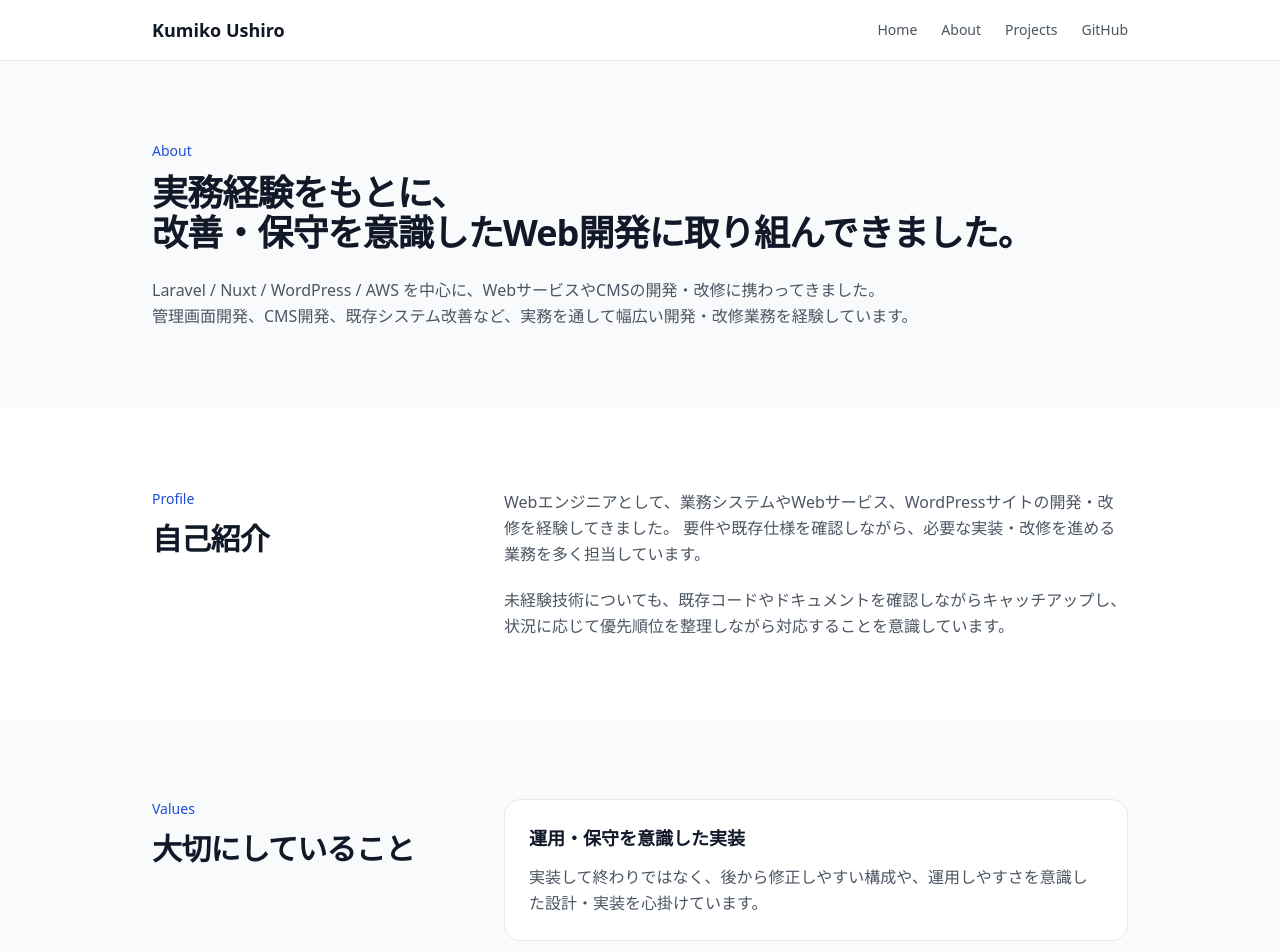
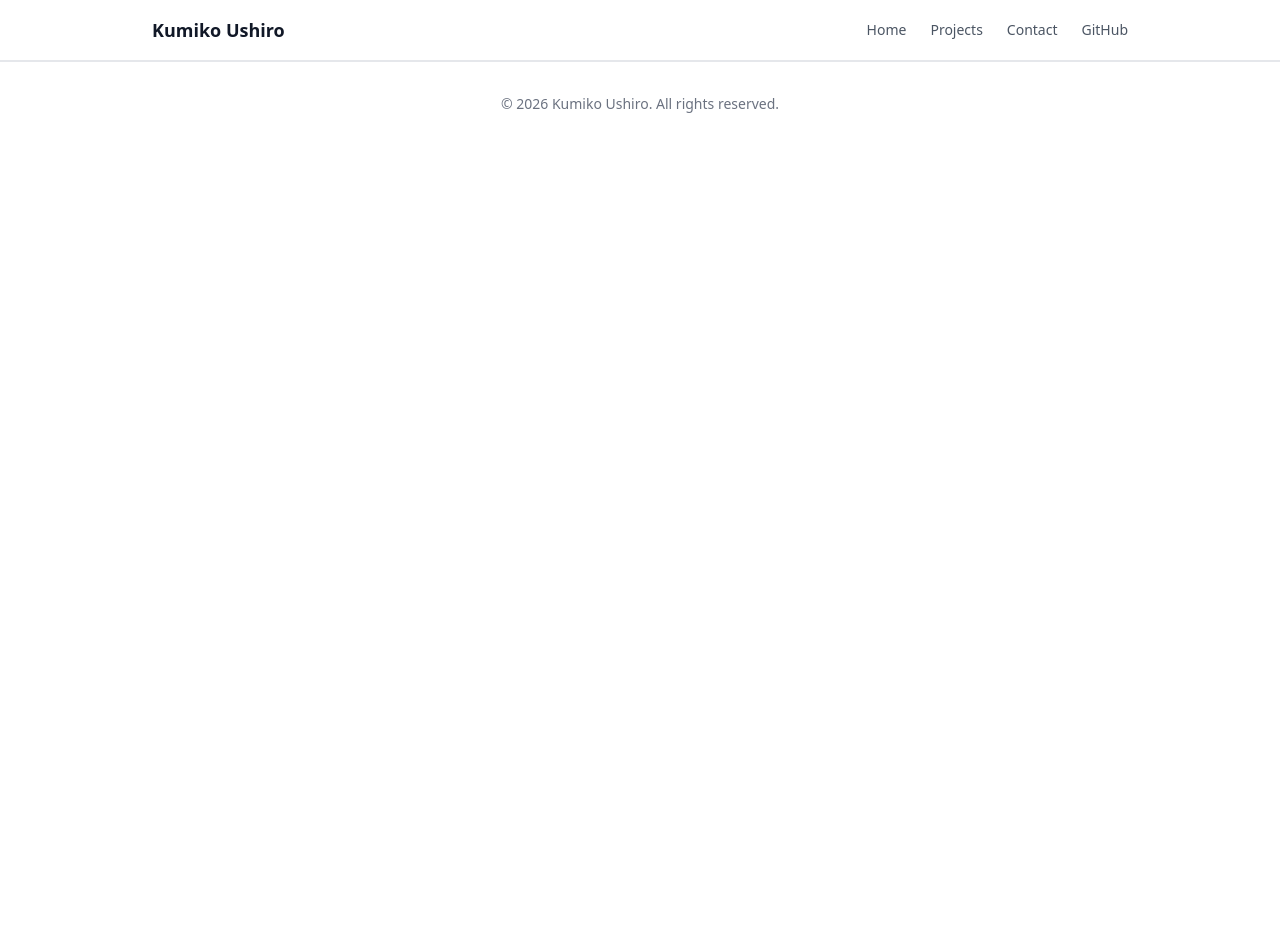
Before and after one commit to ushiro-dev/portfolio, a Nuxt app: page /about in a window 1280 px wide. Shown: the top 952 px of the page. After the commit the page ends 800 px from the top, so only its background shows below. Built offline with nearby package versions, Linux system fonts and the light colour scheme.

Commit message:
refactor: remove about page and navigation

```diff
--- a/app/app.vue
+++ b/app/app.vue
@@ -1,7 +1,12 @@
 <template>
   <div>
     <LayoutAppHeader />
-      <NuxtPage />
+    <NuxtPage />
     <LayoutAppFooter />
   </div>
 </template>
+<style>
+html {
+  scroll-behavior: smooth;
+}
+</style>
--- a/app/components/home/AboutLinkSection.vue
+++ /dev/null
@@ -1,30 +0,0 @@
-<template>
-  <section class="bg-gray-50 py-20">
-    <div class="mx-auto max-w-5xl px-6">
-      <div class="rounded-2xl bg-white p-8 shadow-sm md:p-10">
-        <p class="mb-3 text-sm font-medium text-blue-700">
-          About
-        </p>
-
-        <h2 class="text-3xl font-bold tracking-tight text-gray-900">
-          実務経験をもとに、<br>
-          改善・保守を意識したWeb開発に取り組んでいます。
-        </h2>
-
-        <p class="mt-5 leading-relaxed text-gray-600">
-          Laravel / Nuxt / WordPress / AWS を中心に、管理画面開発、CMS開発、既存システム改善に携わってきました。<br>
-          既存コードの調査やキャッチアップを行いながら、運用しやすいシステムづくりを意識しています。
-        </p>
-
-        <div class="mt-8">
-          <NuxtLink
-            to="/about"
-            class="inline-flex rounded-full bg-gray-900 px-5 py-3 text-sm font-semibold text-white transition hover:bg-gray-700"
-          >
-            Aboutを見る
-          </NuxtLink>
-        </div>
-      </div>
-    </div>
-  </section>
-</template>
--- a/app/components/home/ContactSection.vue
+++ b/app/components/home/ContactSection.vue
@@ -1,40 +1,38 @@
 <template>
-  <section class="bg-gray-900 py-20 text-white">
+  <section id="contact" class="bg-gray-900 py-20 text-white">
     <div class="mx-auto max-w-5xl px-6">
-
       <div class="max-w-3xl">
         <p class="mb-3 text-sm font-medium text-blue-300">
-          GitHub
+          Contact
         </p>
 
         <h2 class="text-3xl font-bold tracking-tight">
-          ソースコード・開発過程を公開しています
+          ご連絡・ソースコードはこちらから
         </h2>
 
         <p class="mt-5 leading-relaxed text-gray-300">
-          このポートフォリオのソースコードや、開発過程について GitHub に公開しています。<br>
-          ご興味ありましたらぜひご覧ください。
+          お問い合わせはメールにてお願いいたします。<br>
+          GitHubでは、このポートフォリオのソースコードや開発過程を公開しています。
         </p>
       </div>
 
       <div class="mt-10 flex flex-wrap gap-4">
         <a
+          href="mailto:k.ushiro.dev@gmail.com"
+          class="inline-flex rounded-full bg-white px-5 py-3 text-sm font-semibold text-gray-900 transition hover:bg-gray-200"
+        >
+          メールで問い合わせる
+        </a>
+
+        <a
           href="https://github.com/ushiro-dev/portfolio"
           target="_blank"
           rel="noopener noreferrer"
-          class="inline-flex rounded-full bg-white px-5 py-3 text-sm font-semibold text-gray-900 transition hover:bg-gray-200"
+          class="inline-flex rounded-full border border-gray-600 px-5 py-3 text-sm font-semibold text-white transition hover:border-gray-400 hover:bg-gray-800"
         >
           GitHubを見る
         </a>
-
-        <a
-          href="mailto:k.ushiro.dev@gmail.com"
-          class="inline-flex rounded-full border border-gray-600 px-5 py-3 text-sm font-semibold text-white transition hover:border-gray-400 hover:bg-gray-800"
-        >
-          お問い合わせ
-        </a>
       </div>
-
     </div>
   </section>
 </template>
--- a/app/components/layout/AppHeader.vue
+++ b/app/components/layout/AppHeader.vue
@@ -15,9 +15,23 @@ const scrollTop = () => {
 
       <nav class="hidden items-center gap-6 text-sm text-gray-600 md:flex">
         <NuxtLink to="/" class="hover:text-gray-900" @click="scrollTop">Home</NuxtLink>
-        <NuxtLink to="/about" class="hover:text-gray-900">About</NuxtLink>
         <NuxtLink to="/projects" class="hover:text-gray-900">Projects</NuxtLink>
-        <NuxtLink to="https://github.com/ushiro-dev/portfolio" class="hover:text-gray-900">GitHub</NuxtLink>
+        <NuxtLink
+          :to="{
+            path: '/',
+            hash: '#contact',
+          }"
+        >
+          Contact
+        </NuxtLink>
+        <a
+          href="https://github.com/ushiro-dev/portfolio"
+          target="_blank"
+          rel="noopener noreferrer"
+          class="hover:text-gray-900"
+        >
+          GitHub
+        </a>
       </nav>
     </div>
   </header>
--- a/app/pages/about.vue
+++ /dev/null
@@ -1,165 +0,0 @@
-<script setup lang="ts">
-const values = [
-  {
-    title: '運用・保守を意識した実装',
-    description:
-      '実装して終わりではなく、後から修正しやすい構成や、運用しやすさを意識した設計・実装を心掛けています。',
-  },
-  {
-    title: '改善・課題解決',
-    description:
-      '既存システムの重複処理整理や、パフォーマンス改善など、課題に対してできる範囲から改善を進めています。',
-  },
-  {
-    title: 'キャッチアップ・調査対応',
-    description:
-      '未経験技術や既存コードの調査にも取り組み、必要な情報を整理しながら対応することを意識しています。',
-  },
-]
-
-const techs = [
-  'Laravel',
-  'PHP',
-  'Vue.js',
-  'Nuxt.js',
-  'TypeScript',
-  'WordPress',
-  'AWS',
-  'Docker',
-  'MySQL',
-  'DynamoDB',
-]
-
-const experiences = [
-  '管理画面開発',
-  'CMS開発',
-  'API実装',
-  '権限制御',
-  '既存システム改善',
-  '障害調査',
-  '性能改善',
-]
-</script>
-<template>
-  <main class="bg-gray-50">
-    <section class="mx-auto max-w-5xl px-6 py-20">
-      <p class="mb-3 text-sm font-medium text-blue-700">
-        About
-      </p>
-
-      <h1 class="text-4xl font-bold tracking-tight text-gray-900">
-        実務経験をもとに、<br>
-        改善・保守を意識したWeb開発に取り組んできました。
-      </h1>
-
-      <p class="mt-6 max-w-3xl leading-relaxed text-gray-600">
-        Laravel / Nuxt / WordPress / AWS を中心に、WebサービスやCMSの開発・改修に携わってきました。<br>
-        管理画面開発、CMS開発、既存システム改善など、実務を通して幅広い開発・改修業務を経験しています。
-      </p>
-    </section>
-
-    <section class="bg-white py-20">
-      <div class="mx-auto grid max-w-5xl gap-10 px-6 md:grid-cols-[1fr_2fr]">
-        <div>
-          <p class="mb-3 text-sm font-medium text-blue-700">
-            Profile
-          </p>
-          <h2 class="text-3xl font-bold tracking-tight text-gray-900">
-            自己紹介
-          </h2>
-        </div>
-
-        <div class="space-y-5 leading-relaxed text-gray-600">
-          <p>
-            Webエンジニアとして、業務システムやWebサービス、WordPressサイトの開発・改修を経験してきました。
-            要件や既存仕様を確認しながら、必要な実装・改修を進める業務を多く担当しています。
-          </p>
-
-          <p>
-            未経験技術についても、既存コードやドキュメントを確認しながらキャッチアップし、
-            状況に応じて優先順位を整理しながら対応することを意識しています。
-          </p>
-        </div>
-      </div>
-    </section>
-
-    <section class="bg-gray-50 py-20">
-      <div class="mx-auto grid max-w-5xl gap-10 px-6 md:grid-cols-[1fr_2fr]">
-        <div>
-          <p class="mb-3 text-sm font-medium text-blue-700">
-            Values
-          </p>
-          <h2 class="text-3xl font-bold tracking-tight text-gray-900">
-            大切にしていること
-          </h2>
-        </div>
-
-        <div class="grid gap-6">
-          <div
-            v-for="value in values"
-            :key="value.title"
-            class="rounded-2xl border border-gray-200 bg-white p-6"
-          >
-            <h3 class="text-lg font-bold text-gray-900">
-              {{ value.title }}
-            </h3>
-            <p class="mt-3 leading-relaxed text-gray-600">
-              {{ value.description }}
-            </p>
-          </div>
-        </div>
-      </div>
-    </section>
-
-    <section class="bg-white py-20">
-      <div class="mx-auto grid max-w-5xl gap-10 px-6 md:grid-cols-[1fr_2fr]">
-
-        <div>
-          <p class="mb-3 text-sm font-medium text-blue-700">
-            Experience
-          </p>
-
-          <h2 class="text-3xl font-bold tracking-tight text-gray-900">
-            経験領域
-          </h2>
-        </div>
-
-        <div class="space-y-8">
-
-          <div>
-            <h3 class="mb-4 text-lg font-semibold text-gray-900">
-              Tech
-            </h3>
-
-            <div class="flex flex-wrap gap-3">
-              <span
-                v-for="item in techs"
-                :key="item"
-                class="rounded-full bg-blue-50 px-4 py-2 text-sm font-medium text-blue-700"
-              >
-                {{ item }}
-              </span>
-            </div>
-          </div>
-
-          <div>
-            <h3 class="mb-4 text-lg font-semibold text-gray-900">
-              Experience
-            </h3>
-
-            <div class="flex flex-wrap gap-3">
-              <span
-                v-for="item in experiences"
-                :key="item"
-                class="rounded-full bg-blue-50 px-4 py-2 text-sm font-medium text-blue-700"
-              >
-                {{ item }}
-              </span>
-            </div>
-          </div>
-
-        </div>
-      </div>
-    </section>
-  </main>
-</template>
--- a/app/pages/index.vue
+++ b/app/pages/index.vue
@@ -4,7 +4,6 @@
     <HomeStrengthSection />
     <HomeSkillSection />
     <HomeFeaturedProjectsSection />
-    <HomeAboutLinkSection />
     <HomeContactSection />
   </main>
 </template>
```
